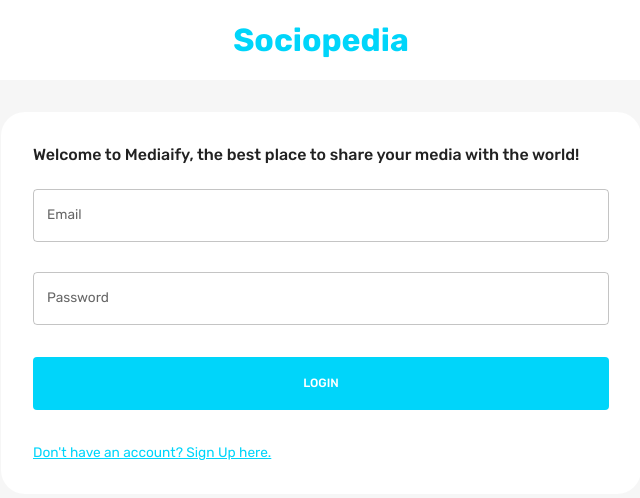
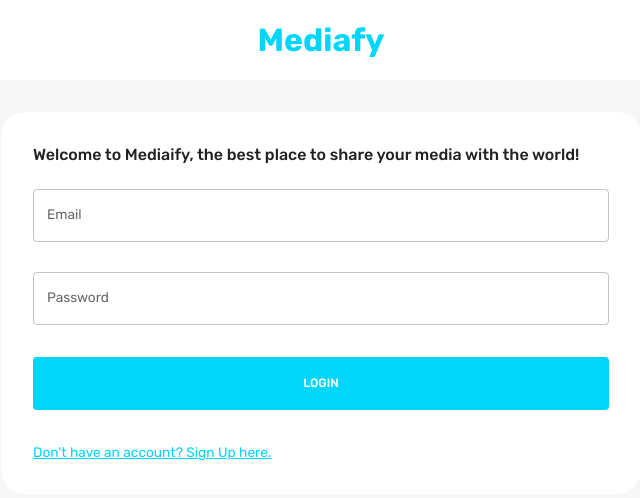
Before and after one commit to saurav4geeks/Social-Media, a React (Create React App) app in the folder client/: page / in a window 1280 px wide. Shown: the top 498 px of the page, without its empty margins (319-959 px from the left). Built offline with nearby package versions, Linux system fonts and the light colour scheme.

Commit message:
Changed names

```diff
--- a/client/src/scenes/loginPage/index.jsx
+++ b/client/src/scenes/loginPage/index.jsx
@@ -13,7 +13,7 @@ const LoginPage = () => {
         textAlign="center"
       >
         <Typography fontWeight="bold" fontSize="32px" color="primary">
-          Sociopedia
+          Mediafy
         </Typography>
       </Box>
 
```
